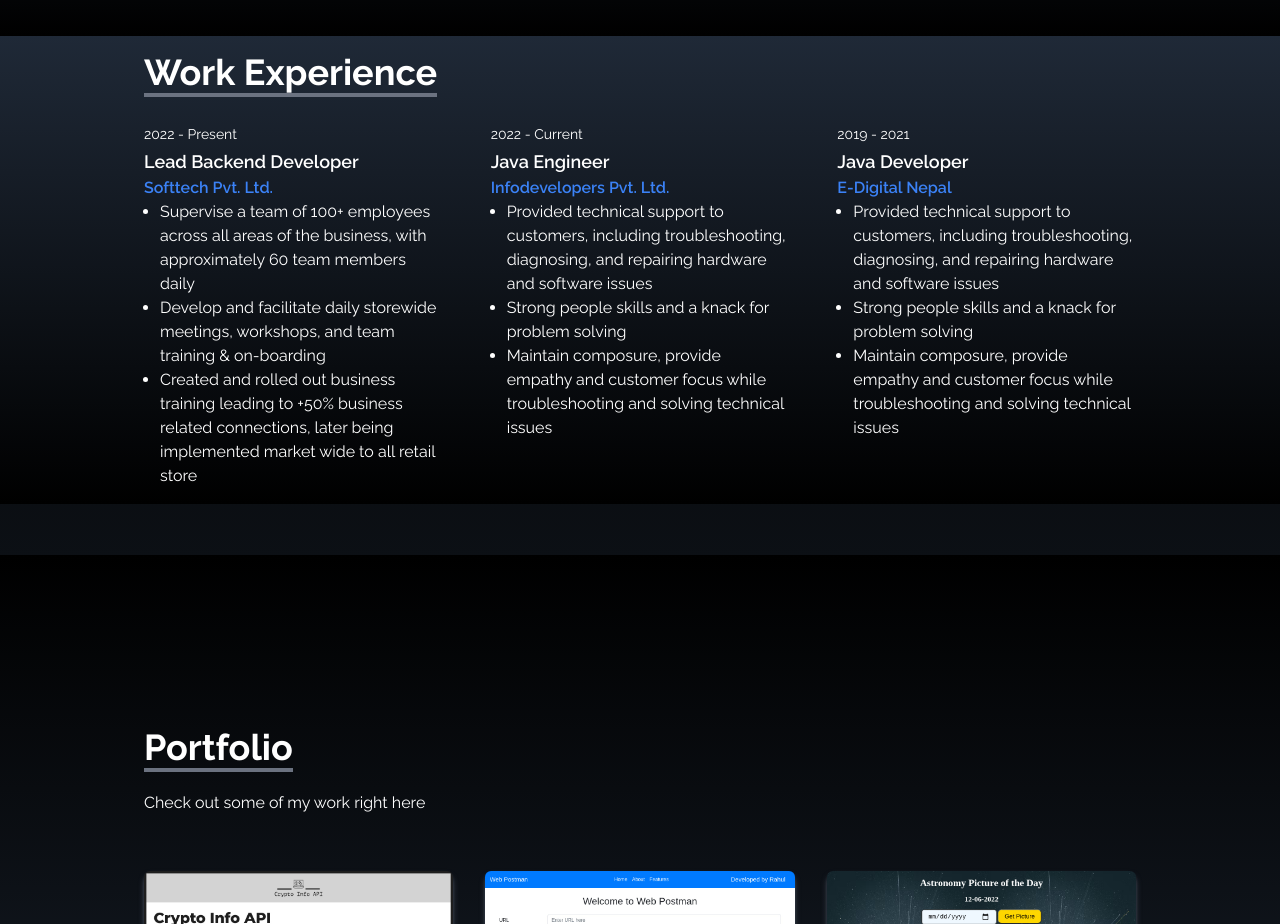
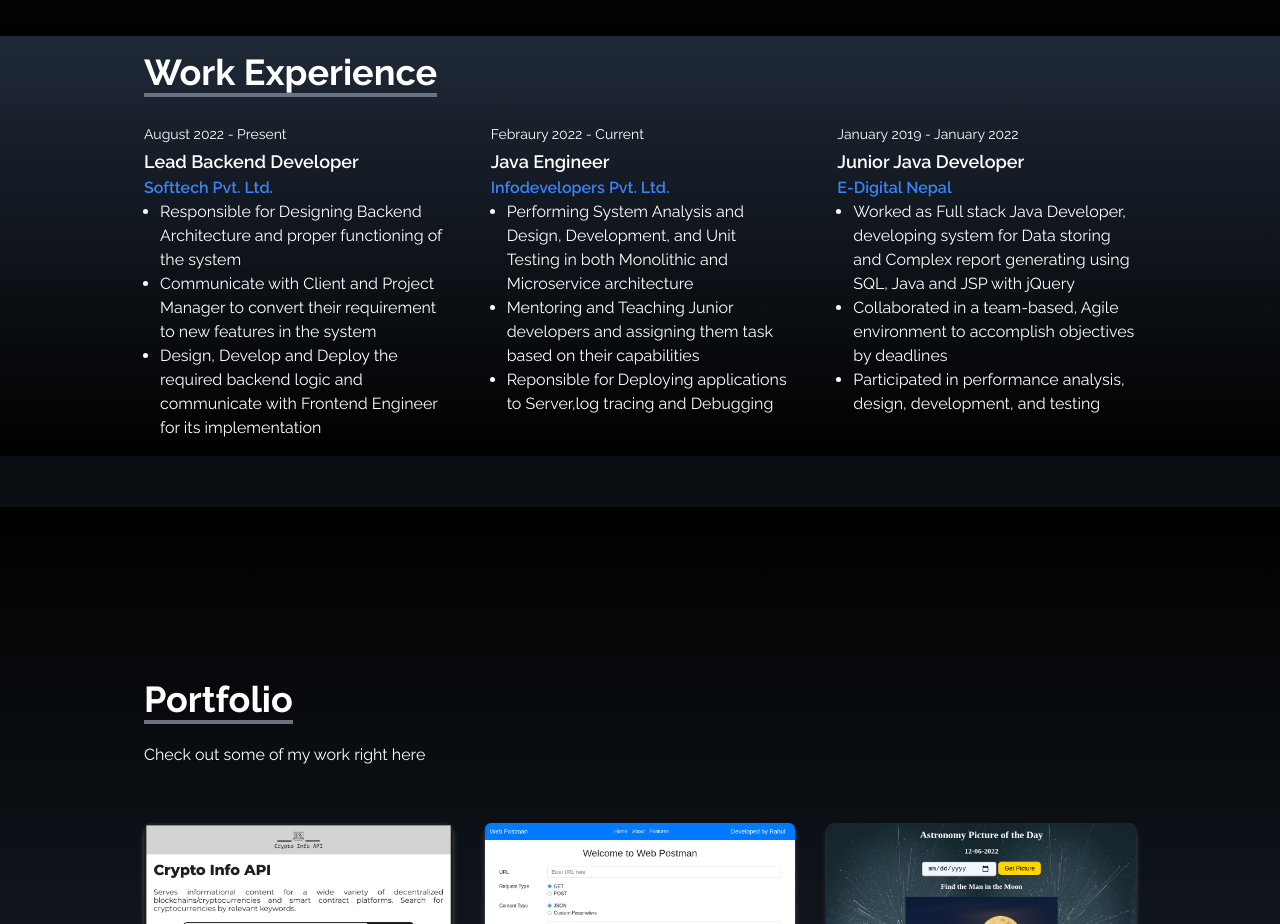
Before and after one commit to umeshkhatiwada13/portfolio-website, a React (Create React App) app: page / in a window 1280 px wide. Shown: the part 1128-2052 px from the top of the page. Built offline with nearby package versions, Linux system fonts and the light colour scheme.

Commit message:
feat: complete experince part

```diff
--- a/src/components/Experience.jsx
+++ b/src/components/Experience.jsx
@@ -5,11 +5,11 @@ const experiences = [
   {
     title: 'Lead Backend Developer',
     company: 'Softtech Pvt. Ltd.',
-    date: '2022 - Present',
+    date: 'August 2022 - Present',
     description: [
-      'Supervise a team of 100+ employees across all areas of the business, with approximately 60 team members daily',
-      'Develop and facilitate daily storewide meetings, workshops, and team training & on-boarding',
-      'Created and rolled out business training leading to +50%  business related connections, later being implemented market wide to all retail store',
+      'Responsible for Designing Backend Architecture and proper functioning of the system',
+      'Communicate with Client and Project Manager to convert their requirement to new features in the system',
+      'Design, Develop and Deploy the required backend logic and communicate with Frontend Engineer for its implementation',
     ],
     location: 'Kathmandu, Nepal',
     link: { url: 'http://gorkha.nagardemoapp.com', label: 'Softtech Pvt. Ltd.' },
@@ -18,24 +18,24 @@ const experiences = [
   {
     title: 'Java Engineer',
     company: 'Infodevelopers Pvt. Ltd.',
-    date: '2022 - Current',
+    date: 'Febraury 2022 - Current',
     description: [
-      'Provided technical support to customers, including troubleshooting, diagnosing, and repairing hardware and software issues',
-      'Strong people skills and a knack for problem solving',
-      'Maintain composure, provide empathy and customer focus while troubleshooting and solving technical issues',
+      'Performing System Analysis and Design, Development, and Unit Testing in both Monolithic and Microservice architecture',
+      'Mentoring and Teaching Junior developers and assigning them task based on their capabilities',
+      'Reponsible for Deploying applications to Server,log tracing and Debugging',
     ],
     location: 'Sanepa, Lalitpur',
     link: { url: 'https://infodev.com.np/', label: 'Infodev' },
     logo: null,
   },
   {
-    title: 'Java Developer',
+    title: 'Junior Java Developer',
     company: 'E-Digital Nepal',
-    date: '2019 - 2021',
+    date: 'January 2019 - January 2022',
     description: [
-      'Provided technical support to customers, including troubleshooting, diagnosing, and repairing hardware and software issues',
-      'Strong people skills and a knack for problem solving',
-      'Maintain composure, provide empathy and customer focus while troubleshooting and solving technical issues',
+      'Worked as Full stack Java Developer, developing system for Data storing and Complex report generating using SQL, Java and JSP with jQuery',
+      'Collaborated in a team-based, Agile environment to accomplish objectives by deadlines',
+      'Participated in performance analysis, design, development, and testing',
     ],
     location: 'Tinkune, Kathmandu',
     link: { url: 'https://edigitalnepal.com/', label: 'Digital Nepal' },
```
